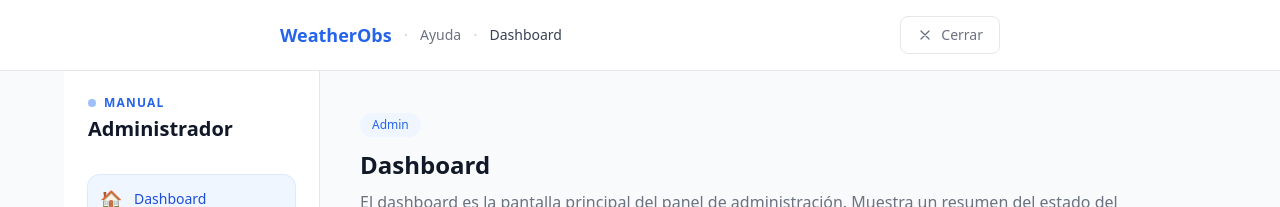
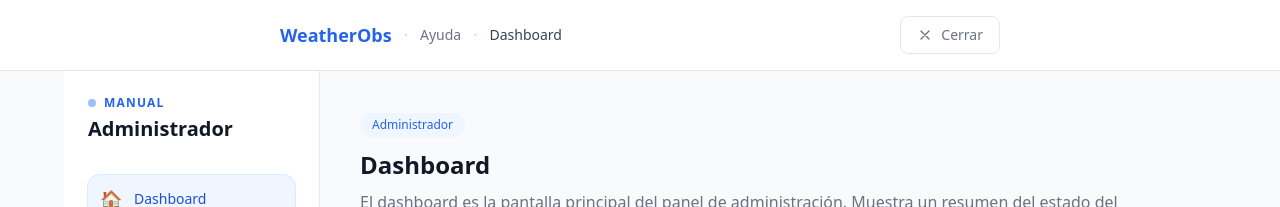
Before and after one commit to dajramirez/weather-observations-frontend, a Nuxt app: page /help/admin in a window 1280 px wide. Shown: the top 207 px of the page. Built offline with nearby package versions, Linux system fonts and the light colour scheme.

Commit message:
refactor(help): translate role badge in HelpPage component and update help icon style in observer observations

```diff
--- a/app/components/HelpPage.vue
+++ b/app/components/HelpPage.vue
@@ -32,7 +32,7 @@
                 <div class="mb-8">
                     <div
                         class="inline-flex items-center gap-2 px-3 py-1 bg-blue-50 text-blue-600 text-xs font-medium rounded-full mb-3">
-                        <span>{{ role }}</span>
+                        <span>{{ translateRole(role) }}</span>
                     </div>
                     <h1 class="text-2xl font-bold text-gray-900 mb-2">{{ title }}</h1>
                     <p class="text-gray-500 leading-relaxed">{{ description }}</p>
@@ -90,4 +90,17 @@ const closeWindow = () => {
         window.close()
     }
 }
+
+const translateRole = (role: string) => {
+    switch (role.toLocaleLowerCase()) {
+        case 'admin':
+            return 'Administrador'
+        case 'observer':
+            return 'Observador'
+        case 'user':
+            return 'Usuario'
+        default:
+            return role
+    }
+}
 </script>
--- a/app/pages/observer/observations.vue
+++ b/app/pages/observer/observations.vue
@@ -4,13 +4,13 @@
             <div>
                 <h1 class="text-2xl font-bold text-gray-800">Observaciones</h1>
                 <NuxtLink to="/help/observer/observations" target="_blank"
-                    class="text-xs text-gray-400 hover:text-blue-500 transition flex items-center gap-1 border-l pl-3 border-gray-200 h-5 mt-1">
+                    class="w-6 h-6 rounded-full bg-gray-100 hover:bg-blue-100 text-gray-400 hover:text-blue-600 flex items-center justify-center transition-colors flex-shrink-0"
+                    title="Ayuda con esta sección">
                     <svg xmlns="http://www.w3.org/2000/svg" class="h-3.5 w-3.5" fill="none" viewBox="0 0 24 24"
                         stroke="currentColor">
                         <path stroke-linecap="round" stroke-linejoin="round" stroke-width="2"
-                            d="M13 16h-1v-4h-1m1-4h.01M21 12a9 9 0 11-18 0 9 9 0 0118 0z" />
+                            d="M8.228 9c.549-1.165 2.03-2 3.772-2 2.21 0 4 1.343 4 3 0 1.4-1.278 2.575-3.006 2.907-.542.104-.994.54-.994 1.093m0 3h.01M21 12a9 9 0 11-18 0 9 9 0 0118 0z" />
                     </svg>
-                    ¿Ayuda con esta sección?
                 </NuxtLink>
             </div>
             <p class="text-gray-500 mt-1">Registra nuevas observaciones y consulta las ya ingresadas.</p>
@@ -90,7 +90,7 @@
                 <div>
                     <h2 class="text-base font-semibold text-gray-900">{{ detailObs?.station?.name }}</h2>
                     <p class="text-xs text-gray-400 mt-0.5">{{ new Date(detailObs?.observed_at).toLocaleString('es-ES')
-                        }}</p>
+                    }}</p>
                 </div>
                 <button @click="showDetailModal = false" class="text-gray-400 hover:text-gray-600">
                     <svg xmlns="http://www.w3.org/2000/svg" class="h-5 w-5" fill="none" viewBox="0 0 24 24"
```
